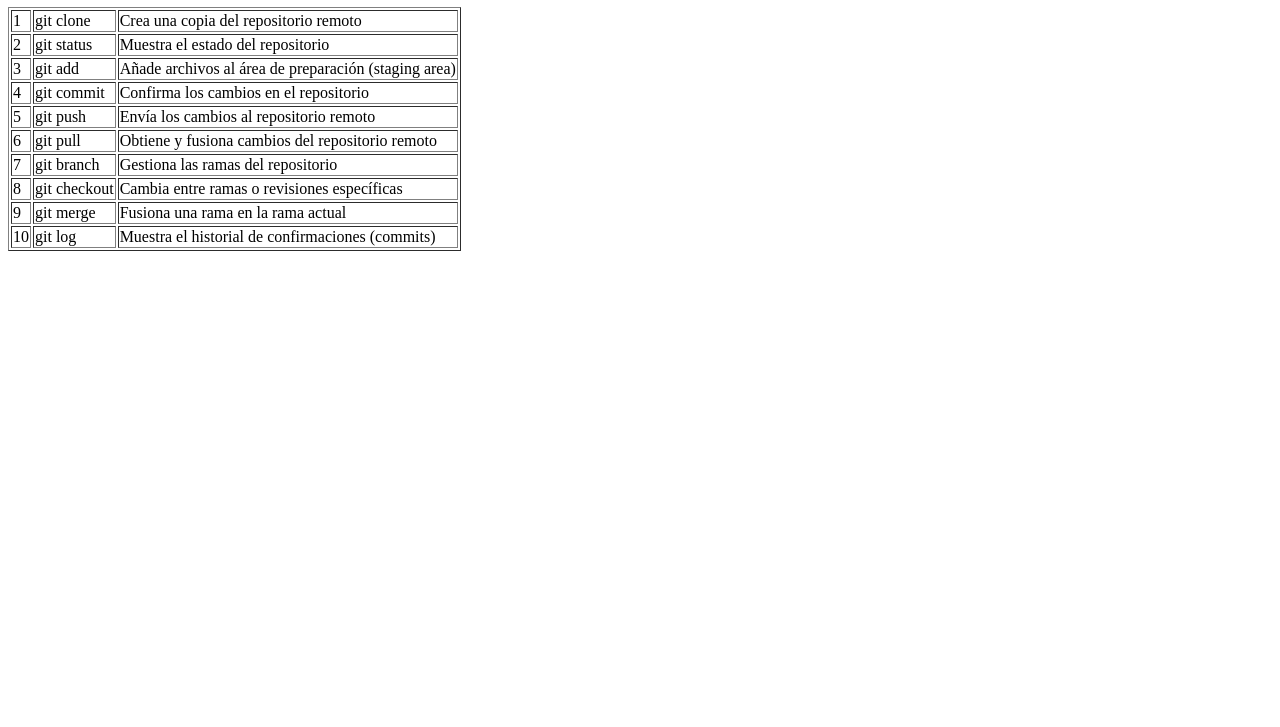
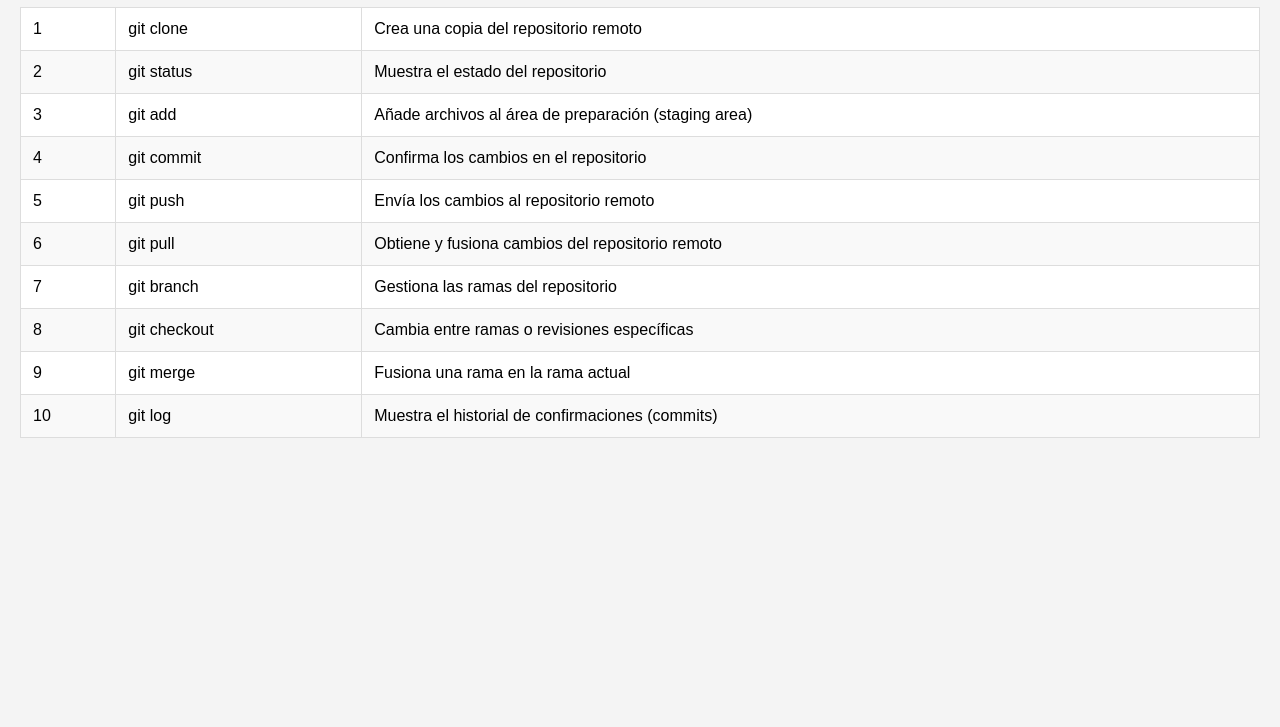
Before and after one commit to ROCKEMMA/git_tiempo, a plain HTML site: page index.html in a window 1280 px wide. Shown: the part 73-800 px from the top of the page. Drawn offline with Linux system fonts and the light colour scheme.

Commit message:
v3  Diseño de la tabla

```diff
--- /dev/null
+++ b/index.css
@@ -0,0 +1,41 @@
+body {
+    font-family: Arial, sans-serif;
+    margin: 20px;
+    background-color: #f4f4f4;
+}
+
+h1 {
+    color: #333;
+}
+
+table {
+    width: 100%;
+    border-collapse: collapse;
+    margin: 20px 0;
+    background-color: #fff;
+}
+
+table,
+th,
+td {
+    border: 1px solid #ddd;
+}
+
+th,
+td {
+    padding: 12px;
+    text-align: left;
+}
+
+th {
+    background-color: #f2f2f2;
+    color: #333;
+}
+
+tr:nth-child(even) {
+    background-color: #f9f9f9;
+}
+
+tr:hover {
+    background-color: #f1f1f1;
+}
--- a/index.html
+++ b/index.html
@@ -5,6 +5,8 @@
     <meta charset="UTF-8">
     <meta name="viewport" content="width=device-width, initial-scale=1.0">
     <title>Comandos git</title>
+
+    <link rel="stylesheet" href="index.css">
 </head>
 
 <body>
```
